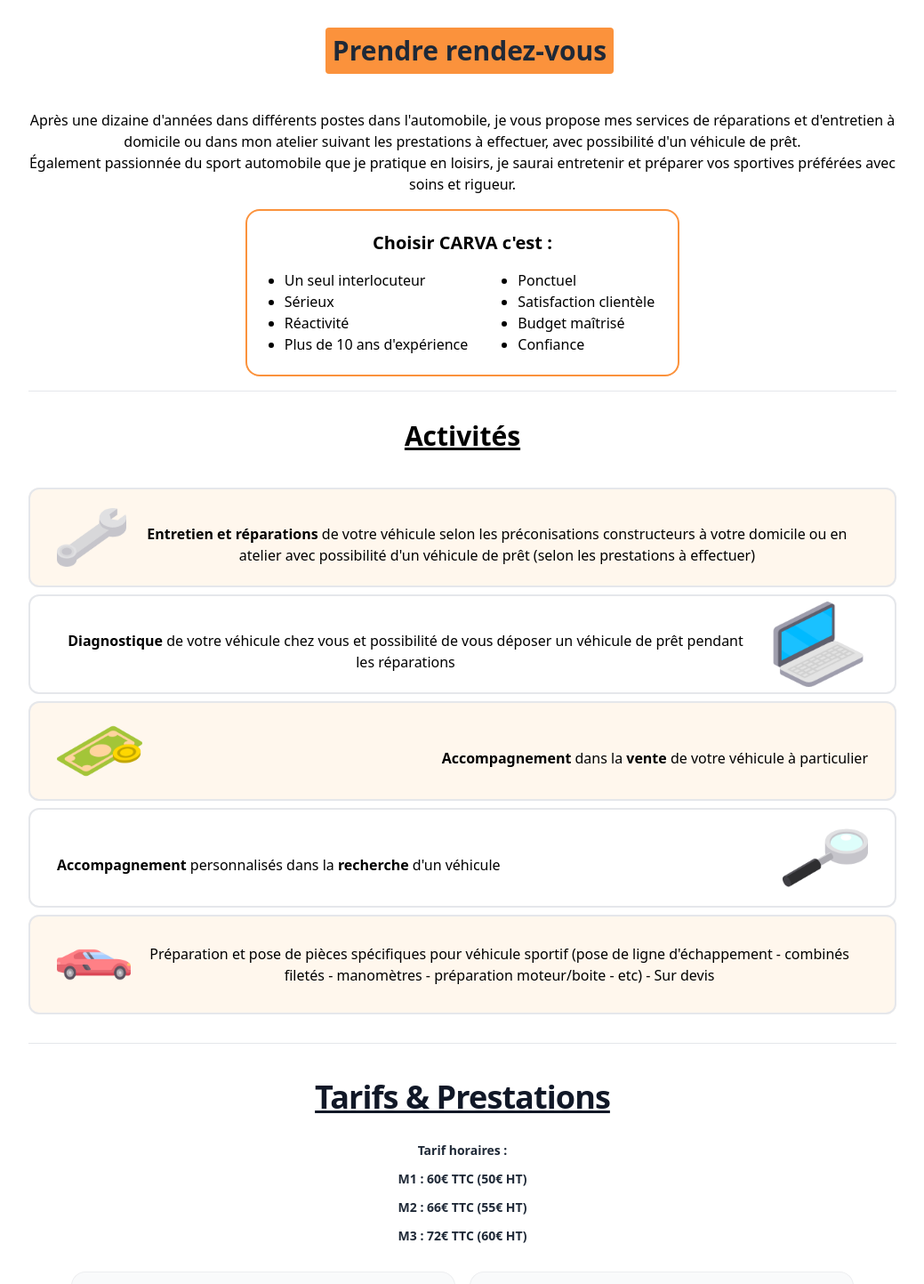
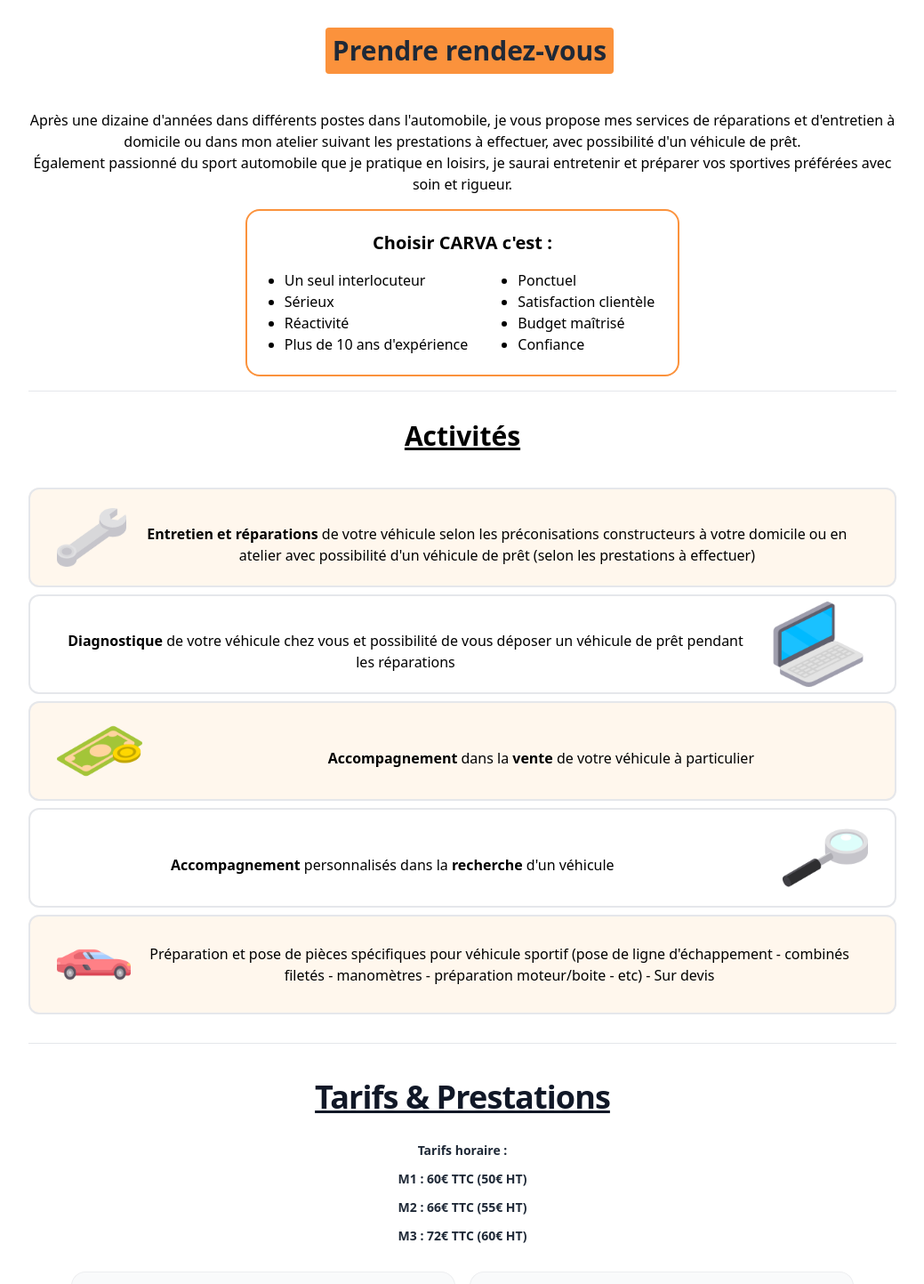
Before and after one commit to BriceJuhel/carva, a Next.js app: page / in a window 1280 px wide. Shown: the part 687-2130 px from the top of the page at 89% size, without its empty margins (120-1159 px from the left). Built offline with nearby package versions, Linux system fonts and the light colour scheme.

Commit message:
modif activités

```diff
--- a/components/Activities.tsx
+++ b/components/Activities.tsx
@@ -42,7 +42,7 @@
             <img src="/images/vente.png" alt="Vente" className="w-24 h-24"/>
           </div>
           <div className="flex items-center justify-center">
-            <p className="text-center mt-4">
+            <p className="text-center mt-4 sm:pr-32">
             <span className="font-bold">Accompagnement</span> dans la <span className="font-bold">vente</span> de votre véhicule à particulier {" "}
             {/* <Link to="prices" className="underline cursor-pointer"
                   spy={true}
@@ -59,7 +59,7 @@
             <img src="/images/loupe.png" alt="Loupe" className="w-24 h-24"/>
           </div>
           <div className="flex items-center justify-center">
-            <p className="text-center mt-4">
+            <p className="text-center mt-4 sm:pl-32">
             <span className="font-bold">Accompagnement</span> personnalisés dans la
             <span className="font-bold"> recherche</span> d&apos;un véhicule {" "}
             {/* <Link to="prices" className="underline cursor-pointer"
--- a/components/Presentation.tsx
+++ b/components/Presentation.tsx
@@ -26,9 +26,9 @@
             réparations et d&apos;entretien à domicile ou dans mon
             atelier suivant les prestations à effectuer, avec
             possibilité d&apos;un véhicule de prêt. <br />
-            Également passionnée du sport automobile que je
+            Également passionné du sport automobile que je
             pratique en loisirs, je saurai entretenir et préparer vos
-            sportives préférées avec soins et rigueur.
+            sportives préférées avec soin et rigueur.
         </p>
       </div>
       <div className="flex justify-center">
--- a/components/Prices.tsx
+++ b/components/Prices.tsx
@@ -37,7 +37,7 @@
         <div className="mx-auto max-w-2xl text-center">
           <h2 className="text-3xl font-bold tracking-tight text-gray-900 sm:text-4xl underline">Tarifs & Prestations</h2>
           <p className="mt-6 text-sm leading-8 text-gray-800 font-semibold">
-          Tarif horaires : <br />
+          Tarifs horaire : <br />
           M1 : 60€ TTC (50€ HT)<br />
           M2 : 66€ TTC (55€ HT)<br />
           M3 : 72€ TTC (60€ HT)<br />
--- a/components/Schedule.tsx
+++ b/components/Schedule.tsx
@@ -8,7 +8,7 @@
             <img className="w-auto h-auto max-h-24 mb-8" src="images/calendrier.png" alt="Horaires" />
         </div>
       <div className="px-4 sm:px-0 text-center">
-        <h4 className="text-base font-semibold leading-7 text-gray-900 sm:text-2xl">Lundi : <span className="mt-1 max-w-2xl text-sm leading-6 text-gray-500 sm:text-2xl">9h00 - 19h00</span></h4>
+        <h4 className="text-base font-semibold leading-7 text-gray-900 sm:text-2xl">Lundi : <span className="mt-1 max-w-2xl text-sm leading-6 text-gray-500 sm:text-2xl">  9h00 - 19h00</span></h4>
         <h4 className="text-base font-semibold leading-7 text-gray-900 sm:text-2xl">Mardi : <span className="mt-1 max-w-2xl text-sm leading-6 text-gray-500 sm:text-2xl">9h00 - 19h00</span></h4>
         <h4 className="text-base font-semibold leading-7 text-gray-900 sm:text-2xl">Mercredi : <span className="mt-1 max-w-2xl text-sm leading-6 text-gray-500 sm:text-2xl">9h00 - 19h00</span></h4>
         <h4 className="text-base font-semibold leading-7 text-gray-900 sm:text-2xl">Jeudi : <span className="mt-1 max-w-2xl text-sm leading-6 text-gray-500 sm:text-2xl">9h00 - 19h00</span></h4>
```
